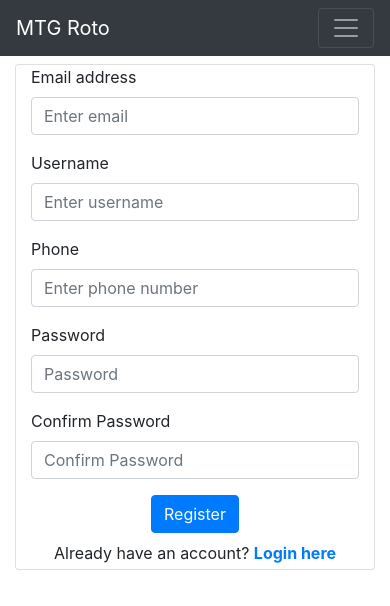
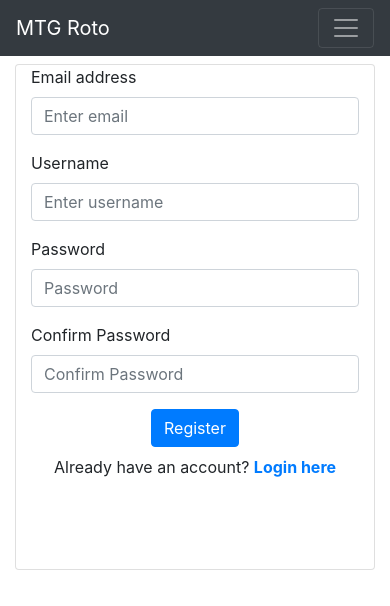
Before and after one commit to jeffamacdonald/mtg-draft-ui, a React (Create React App) app: page / in a window 390 px wide. Shown: the top 606 px of the page. Built offline with nearby package versions, Linux system fonts and the light colour scheme.

Commit message:
removing phone number from registration

```diff
--- a/src/components/RegistrationForm/RegistrationForm.js
+++ b/src/components/RegistrationForm/RegistrationForm.js
@@ -8,7 +8,6 @@ function RegistrationForm(props) {
     const [state , setState] = useState({
         email : "",
         username: "",
-        phone: "",
         password : "",
         confirmPassword: "",
         successMessage: null
@@ -26,7 +25,6 @@ function RegistrationForm(props) {
             const payload={
                 "email":state.email,
                 "username":state.username,
-                "phone":state.phone,
                 "password":state.password,
                 "password_confirmation":state.confirmPassword
             }
@@ -93,16 +91,6 @@ function RegistrationForm(props) {
                   />
                 </div>
                 <div className="form-group text-left">
-                  <label htmlFor="exampleInputUsername1">Phone</label>
-                  <input type="phone"
-                    className="form-control"
-                    id="phone"
-                    placeholder="Enter phone number"
-                    value={state.phone}
-                    onChange={handleChange}
-                  />
-                </div>
-                <div className="form-group text-left">
                     <label htmlFor="exampleInputPassword1">Password</label>
                     <input type="password"
                         className="form-control"
```
